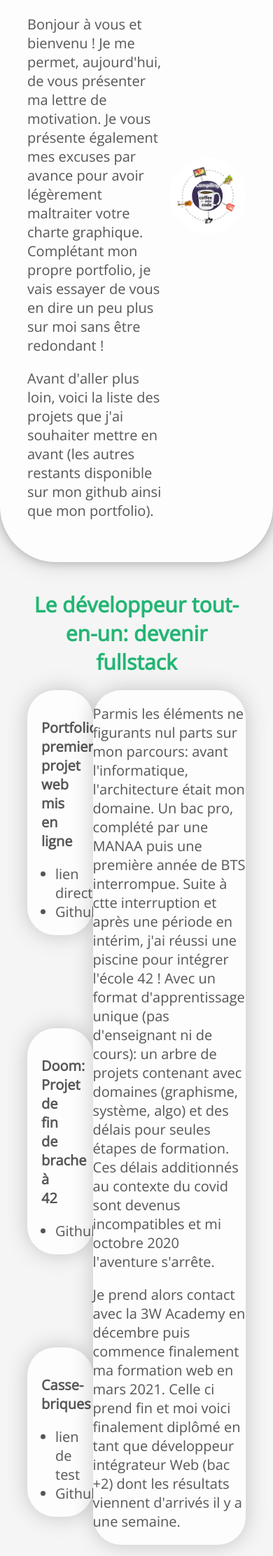
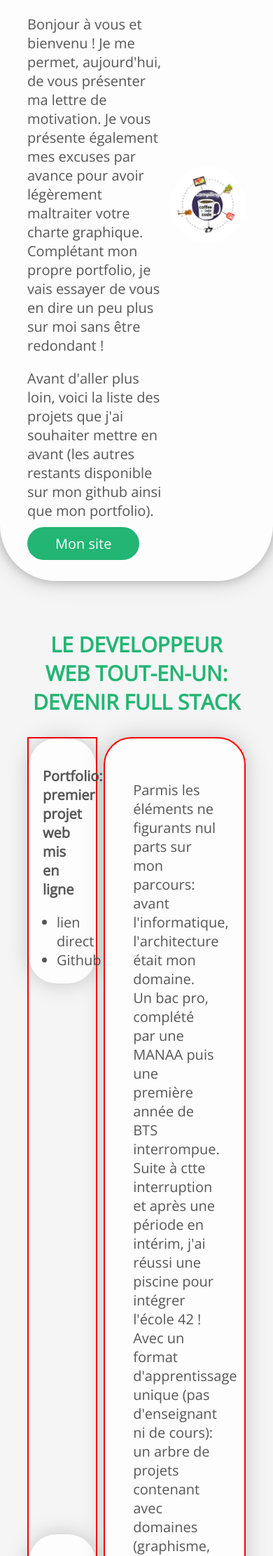
Before and after one commit to SimonPatry/vittascience, a PHP site: page / in a window 390 px wide. Shown: the part 354-2577 px from the top of the page at 70% size. Run offline with PHP 8.4, Linux system fonts and the light colour scheme; some libraries are stand-ins or nearby versions.

Commit message:
block intro done - lacks responsive - block two still in reflexion phase for content design almost done

```diff
--- a/assets/css/main.css
+++ b/assets/css/main.css
@@ -170,20 +170,42 @@ a{
     -webkit-transform: translate(-50%, -50%);
 }
 
+.website{
+    padding:0.5em 2em;
+    width:25%;
+    border-radius:2em;
+    background-color: var(--vitta-green);
+    color:var(--vitta-white);
+}
+
+.website:hover{
+    background-color: var(--vitta-green-dark);
+}
+
+/********************************/
+/*         2nd block            */
+/********************************/
+
+
 .humanBeing{
     padding:2em 0;
 }
 
+.humanBeing .container{
+    justify-content:space-between;
+}
+
 .humanBeing h2 {
+    margin: 1em 0;
     text-align:center;
     color: var(--vitta-green);
 }
 
 .humanBeing .projects {
-    width:30%;
-    padding-bottom:2em;
+    width:32%;
     flex-direction:column;
     justify-content:space-between;
+    border: 2px solid red;
 }
 
 .humanBeing .projects li:first-child{
@@ -194,12 +216,13 @@ a{
 }
 
 .humanBeing .course  {
-    width:70%;
+    width:65%;
+    padding:2em;
+    border: 2px solid red;
 }
 
 .humanBeing .projects ul,
 .humanBeing .course{
-    margin: 1em 0;
     border-radius:2em;
     background-color: var(--bg-primary);
     filter: drop-shadow(0px 0px 15px var(--vitta-black-shadow-color));
--- a/views/accueil.phtml
+++ b/views/accueil.phtml
@@ -4,7 +4,7 @@
             <h2>DECOUVREZ SIMON, PROGRAMEUR INFORMATIQUE BIEN CAFEINE</h2>
             <p>Bonjour à vous et bienvenu ! Je me permet, aujourd'hui, de vous présenter ma lettre de motivation. Je vous présente également mes excuses par avance pour avoir légèrement maltraiter votre charte graphique. Complétant mon propre portfolio, je vais essayer de vous en dire un peu plus sur moi sans être redondant !</p>
             <p>Avant d'aller plus loin, voici la liste des projets que j'ai souhaiter mettre en avant (les autres restants disponible sur mon github ainsi que mon portfolio).</p>
-
+            <a class="website" href="https://simonpatry.fr" target="_blank">Mon site</a>
         </div>
         <div class="animation flex wrap">
             <div class="responsive">
@@ -17,7 +17,7 @@
 
 <section class="humanBeing">
     <div class="container flex wrap">
-        <h2>Le développeur tout-en-un: devenir fullstack</h2>
+        <h2>LE DEVELOPPEUR WEB TOUT-EN-UN: DEVENIR FULL STACK</h2>
         <div id="#projects" class="projects flex">
             <ul>
                 <li>Portfolio: premier projet web mis en ligne</li>
```
